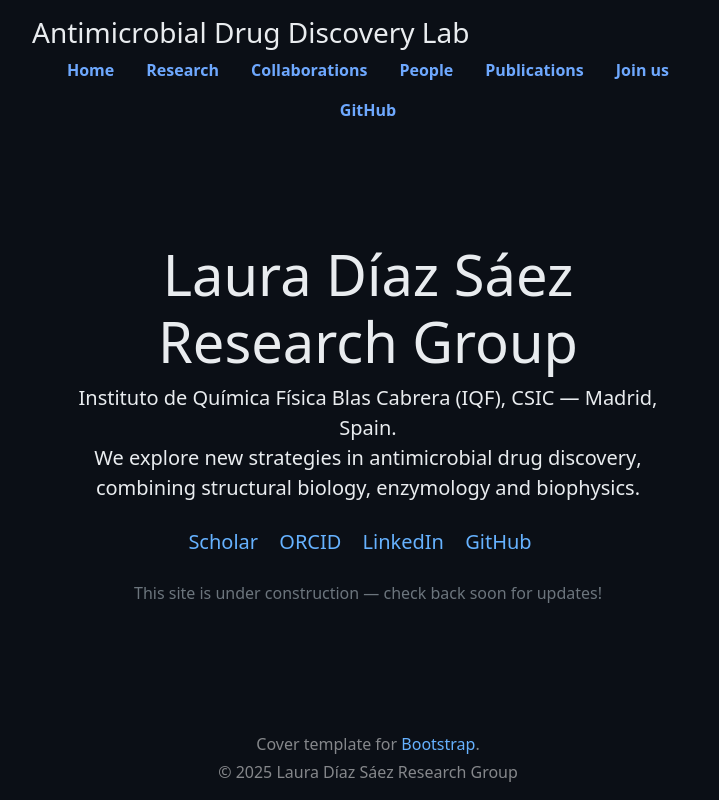
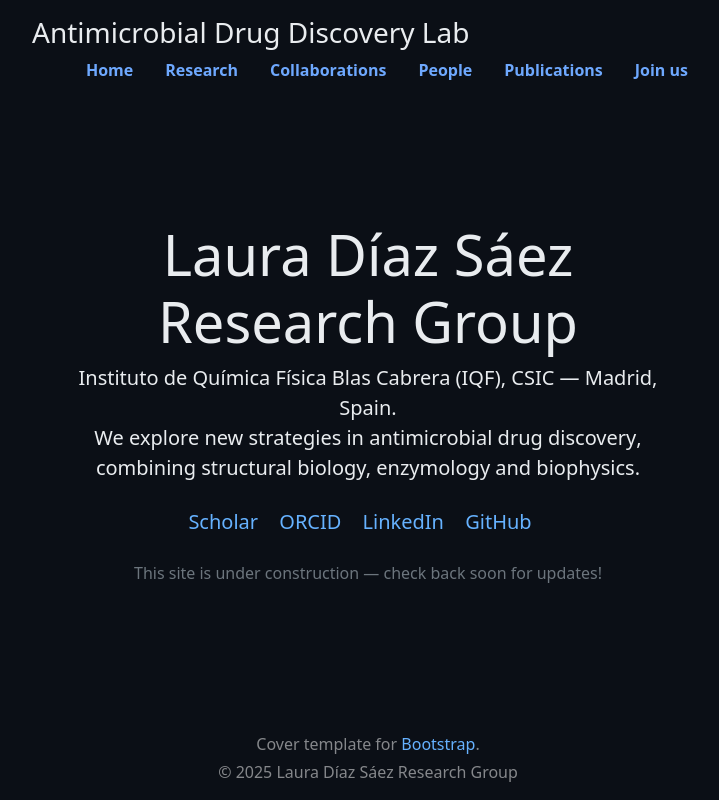
Before and after one commit to LauraDS1/ldiazsaez-group, a plain HTML site: page index.html in a window 1280 px wide. Shown: the whole page, without its empty margins (272-991 px from the left). Drawn offline with nearby package versions, Linux system fonts and the light colour scheme.

Commit message:
Update index.html

```diff
--- a/index.html
+++ b/index.html
@@ -30,7 +30,6 @@
           <a class="nav-link fw-semibold" href="#people">People</a>
           <a class="nav-link fw-semibold" href="#publications">Publications</a>
           <a class="nav-link fw-semibold" href="#join">Join us</a>
-          <a class="nav-link fw-semibold" href="https://github.com/LauraDS1" target="_blank" rel="noopener">GitHub</a>
         </nav>
       </div>
     </header>
```
